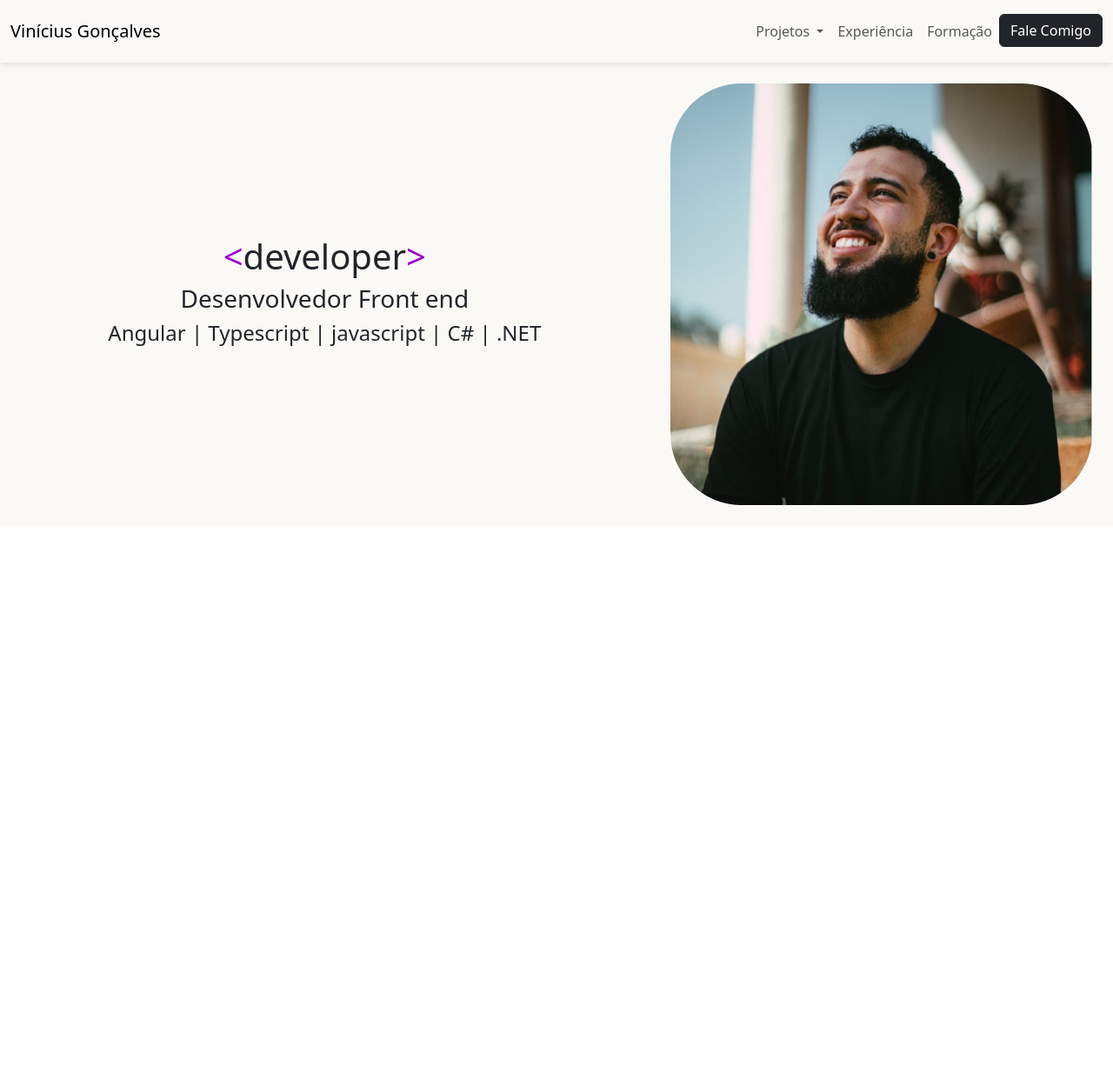
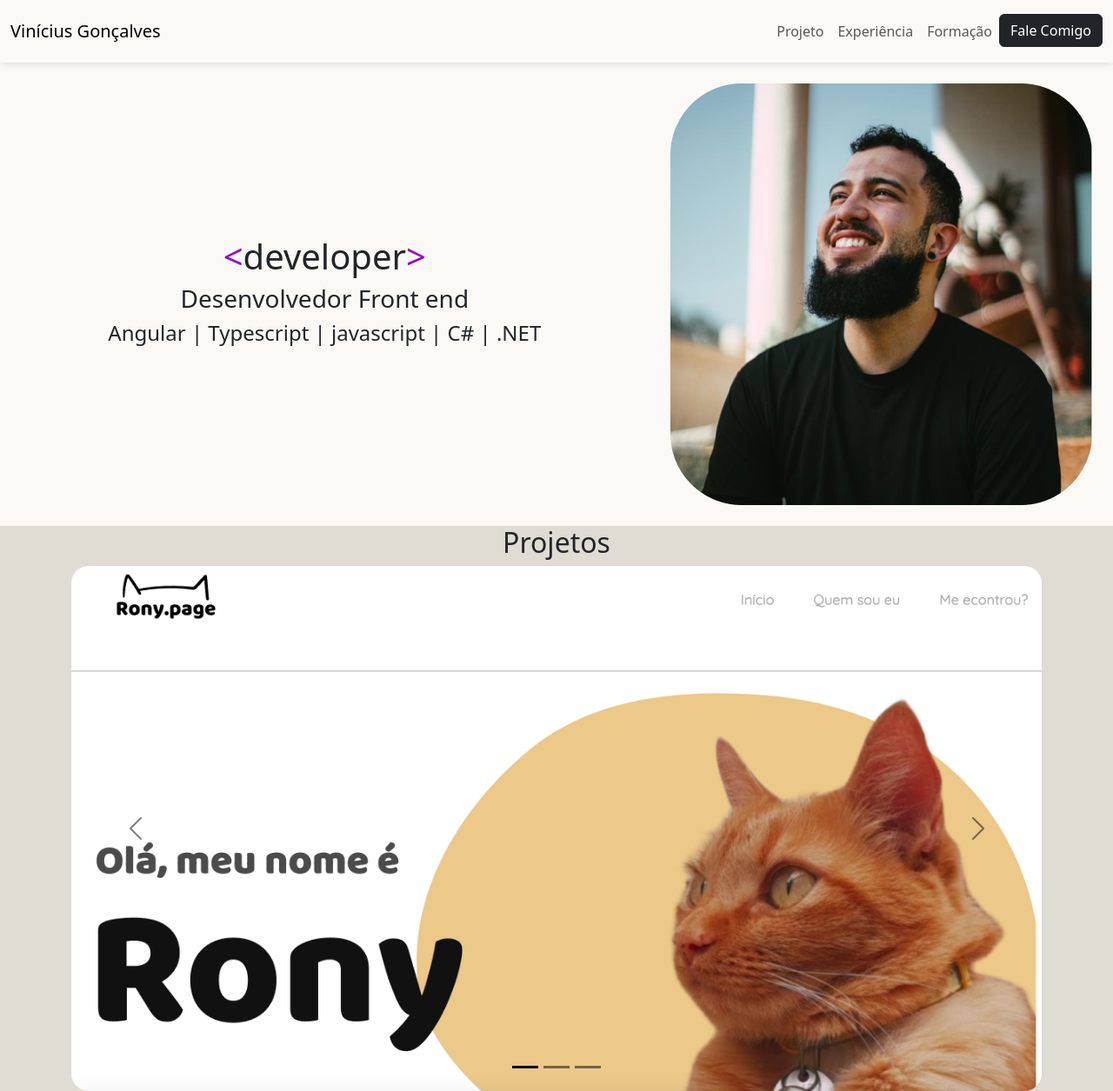
Before and after one commit to viniciusegoncalves/my-port, a plain HTML site: page index.html in a window 1280 px wide. Shown: the whole page at 87% size. Before the commit the page ends 800 px from the top, so only its background shows below. Drawn offline with nearby package versions, Linux system fonts and the light colour scheme.

Commit message:
add-carousel

```diff
--- a/css/style.css
+++ b/css/style.css
@@ -4,6 +4,12 @@ body {
 
 .width-limit {
   max-width: 1440px;
+}
+
+.carousel-image {
+  width: auto;
+  height: auto;
+  border-radius: 20px;
 }
 
 .box-shadow {
@@ -15,6 +21,10 @@ body {
   background-color: #FAF9F6;
 }
 
+.background-color-2 {
+  background-color: #DEDCD3;
+}
+
 .color-2 {
   color: #9900CE;
 }
--- a/index.html
+++ b/index.html
@@ -28,15 +28,8 @@
         </button>
         <div class="collapse navbar-collapse" id="navbarSupportedContent">
           <ul class="navbar-nav ms-auto"">
-            <li class="nav-item dropdown">
-              <a class="nav-link dropdown-toggle" href="#" role="button" data-bs-toggle="dropdown" aria-expanded="false">
-                Projetos
-              </a>
-              <ul class="dropdown-menu">
-                <li><a class="dropdown-item" href="#">RonyPage</a></li>
-                <li><a class="dropdown-item" href="#">Outro Projeto</a></li>
-                <li><a class="dropdown-item" href="#">Mais um</a></li>
-              </ul>
+            <li class="nav-item">
+              <a class="nav-link" href="#projeto">Projeto</a>
             </li>
             <li class="nav-item">
               <a class="nav-link" href="#Experiencia">Experiência</a>
@@ -58,8 +51,9 @@
         </div>
       </div>
     </nav>
-    <section id="aboutme" class="container-fluid">
-      <div class="row background-color-1"">
+
+    <section id="aboutme" class="container-fluid background-color-1">
+      <div class="row">
         <div class="col-7 d-flex flex-column justify-content-center align-items-center">
           <h1><span class="color-2"><</span>developer<span class="color-2">></span></h1>
           <h3>Desenvolvedor Front end</h3>
@@ -70,6 +64,45 @@
         </div>
       </div>
     </section>
+    <section id="projeto" class="background-color-2">
+      <div class="container">
+        <div class="row justify-content-center align-items-center">
+          <h2 class="text-center">Projetos</h2>
+          <div id="carouselExampleDark" class="carousel carousel-dark slide">
+            <div class="carousel-indicators">
+              <button type="button" data-bs-target="#carouselExampleDark" data-bs-slide-to="0" class="active" aria-current="true" aria-label="Slide 1"></button>
+              <button type="button" data-bs-target="#carouselExampleDark" data-bs-slide-to="1" aria-label="Slide 2"></button>
+              <button type="button" data-bs-target="#carouselExampleDark" data-bs-slide-to="2" aria-label="Slide 3"></button>
+            </div>
+            <div class="carousel-inner">
+              <div class="carousel-item active" data-bs-interval="10000">
+                <img src="img/ronypage.png" class="d-block w-100 carousel-image" alt="Site ronypage">
+                <div class="carousel-caption d-none d-md-block">
+                </div>
+              </div>
+              <div class="carousel-item" data-bs-interval="2000">
+                <img src="img/ronypage.png" class="d-block w-100 carousel-image" alt="...">
+                <div class="carousel-caption d-none d-md-block">
+                </div>
+              </div>
+              <div class="carousel-item">
+                <img src="img/ronypage.png" class="d-block w-100 carousel-image" alt="...">
+                <div class="carousel-caption d-none d-md-block">
+                </div>
+              </div>
+            </div>
+            <button class="carousel-control-prev" type="button" data-bs-target="#carouselExampleDark" data-bs-slide="prev">
+              <span class="carousel-control-prev-icon" aria-hidden="true"></span>
+              <span class="visually-hidden">Previous</span>
+            </button>
+            <button class="carousel-control-next" type="button" data-bs-target="#carouselExampleDark" data-bs-slide="next">
+              <span class="carousel-control-next-icon" aria-hidden="true"></span>
+              <span class="visually-hidden">Next</span>
+            </button>
+          </div>
+        </div>
+      </div>
+    </section>
 
 
 
```
Also changed, not shown: img/ronypage.png (added).
